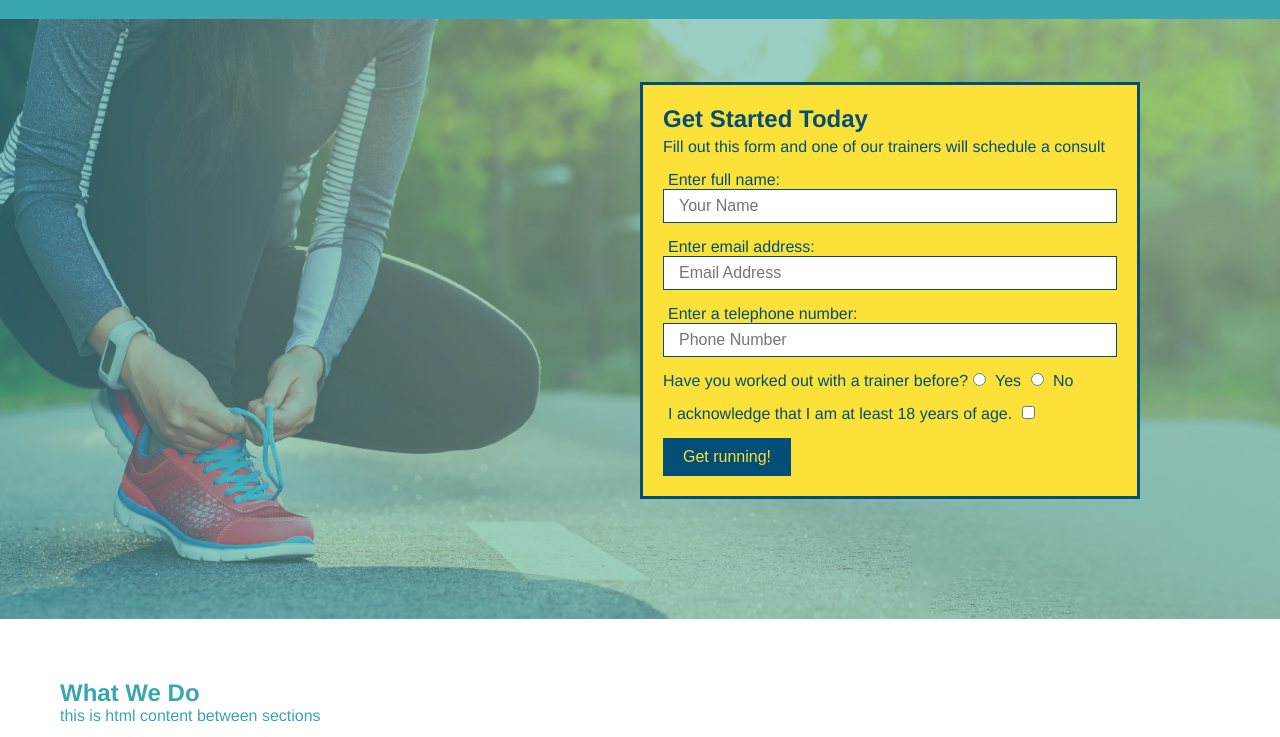
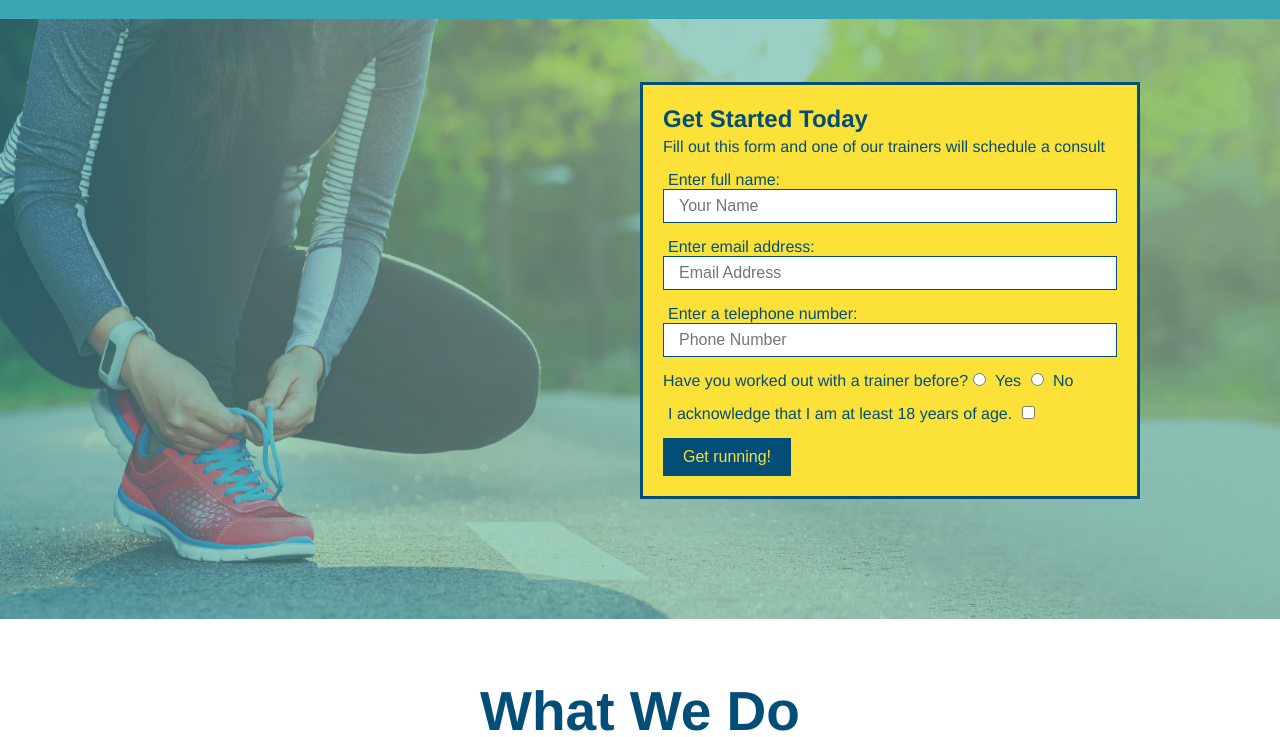
Before and after one commit to RyanJohnson16/run-buddy, a plain HTML site: page index.html in a window 1280 px wide. Shown: the part 63-800 px from the top of the page. Drawn offline with Linux system fonts and the light colour scheme; files whose address does not match are found by name.

Commit message:
styling the what we do

```diff
--- a/assets/css/style.css
+++ b/assets/css/style.css
@@ -120,3 +120,25 @@ section {
   padding: 10px 20px;
   font-size: 16px;
 }
+
+.into {
+  text-align: center;
+}
+
+.into h2 {
+  font-size: 55px;
+  color: #024e76;
+  margin-bottom: 35px;
+  padding: 0 100px 20px 100px;
+  border-bottom: 3px solid;
+  border-color: #fce138;
+  display: inline-block;
+}
+
+.into p {
+  line-height: 1.7;
+  color: #39a6b2;
+  width: 80%;
+  font-size: 20px;
+  margin: 0 auto;
+}
--- a/index.html
+++ b/index.html
@@ -69,7 +69,7 @@
   </section>
 
   <!-- "what we do" section -->
-  <section id="what-we-do">
+  <section id="what-we-do" class="into">
     <h2>What We Do</h2>
     <p>
         this is html content between sections
```
